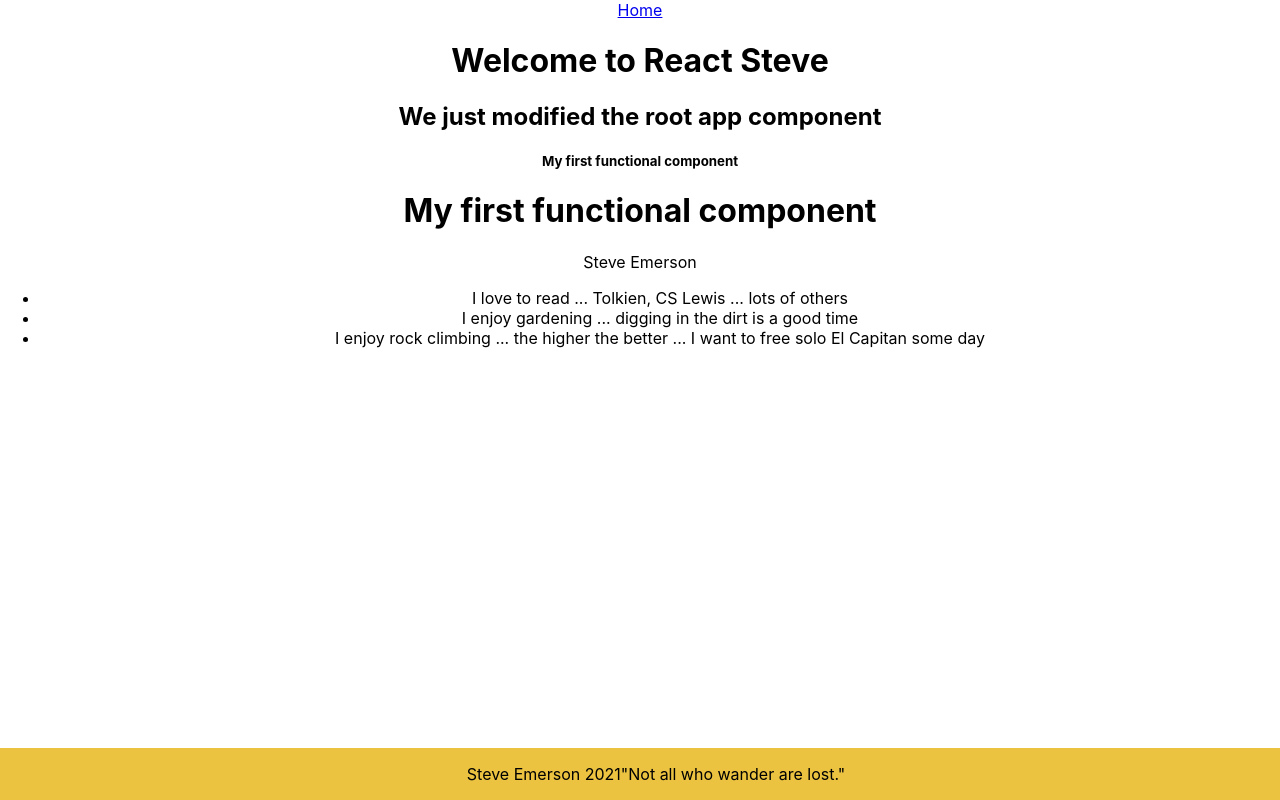
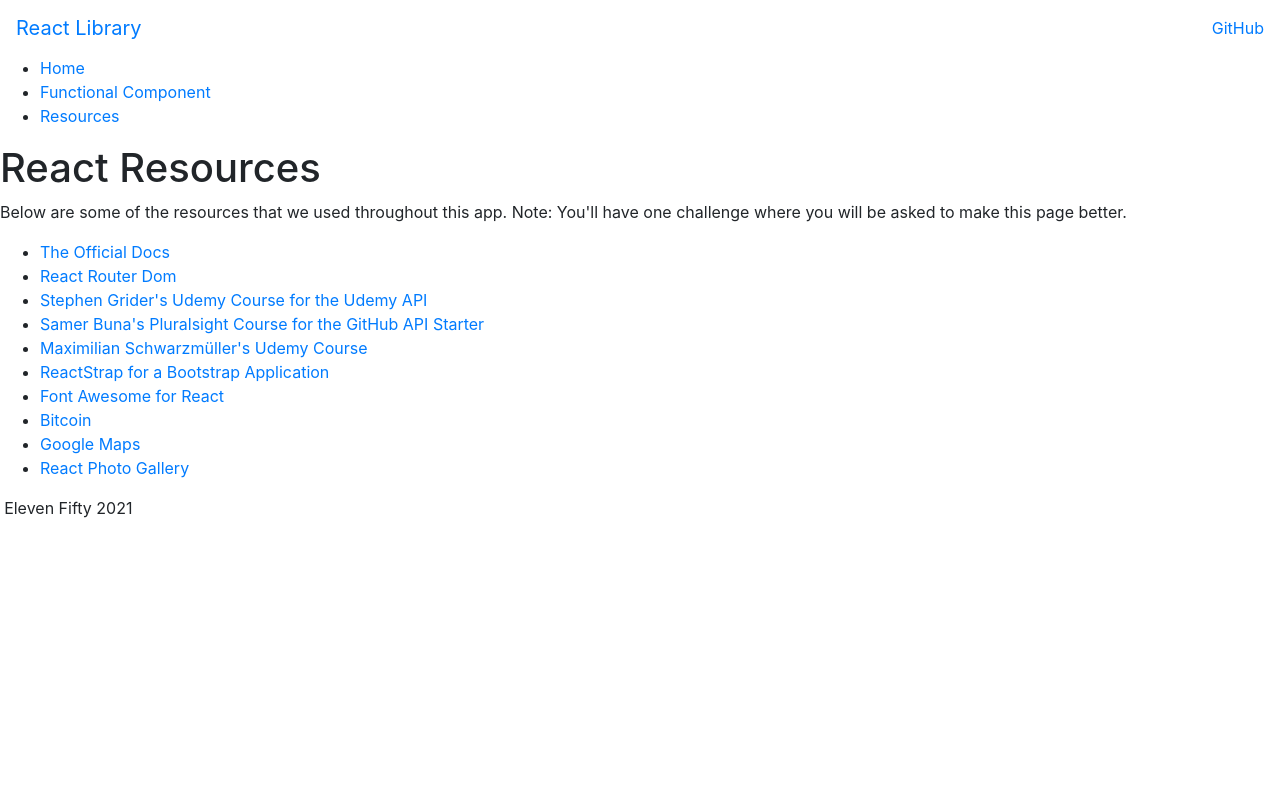
Before and after one commit to SteveEmerson/react_fundamentals, a React (Create React App) app: page /resources in a window 1280 px wide. Built offline with nearby package versions, Linux system fonts and the light colour scheme.

Commit message:
Completed 'Project Setup'

```diff
--- a/src/App.js
+++ b/src/App.js
@@ -1,22 +1,24 @@
 import logo from './logo.svg';
+import React from 'react';
+import 'bootstrap/dist/css/bootstrap.css';
 import './App.css';
-import Header from './components/Header';
-import Bio from './components/challenges/day01/Bio';
-import Footer from './components/challenges/day01/Footer'
-import Home from './components/challenges/day01/Home'
+import Header from './components/site/Header';
+//import Bio from './components/challenges/day01/Bio';
+import Footer from './components/site/Footer'
+//import Home from './components/site/Home'
+import Sidebar from './components/site/Sidebar';
+import {
+  BrowserRouter as Router,
+} from 'react-router-dom';
 
-function App() {
-  // This is the root component
-  const name = "Steve";
+const App = () => {
   return (
-    <div className="App">
-      {/* Comments inside here need to be in {} and use block comment */}
-      <Home/>
-      <h1>Welcome to React {name}</h1>
-      <h2>We just modified the root app component</h2>
+    <div>
       <Header />
-      <Bio />
-      <Footer/>
+      <Router>
+        <Sidebar />
+      </Router>
+      <Footer />
     </div>
   );
 }
--- a/src/components/Header.js
+++ /dev/null
@@ -1,10 +0,0 @@
-// import React from 'react'
-// The above is necessary if you are creating a class component  ... not with a function component
-
-const Header = () => {
-  return(
-    <h5>My first functional component</h5>
-  )
-};
-
-export default Header;
--- a/src/components/challenges/day01/Bio.js
+++ b/src/components/challenges/day01/Bio.js
@@ -1,3 +1,4 @@
+import React from 'react';
 const Bio = () => {
   return(
     /* The contents must have one parent but it can be just a "dummy" element as a container*/
--- a/src/components/challenges/day01/Footer.js
+++ /dev/null
@@ -1,18 +0,0 @@
-const Footer = () => {
-
-  let year = new Date().getFullYear();
-
-  return(
-    /* The contents must have one parent but it can be just a "dummy" element as a container*/
-    <>
-      <div class="footer">
-        <span class="copyright">Steve Emerson {year}</span>
-        <span class="copyright">"Not all who wander are lost."</span>
-      </div>
-
-    </>
-
-  )
-};
-
-export default Footer;
--- a/src/components/challenges/day01/Home.js
+++ /dev/null
@@ -1,11 +0,0 @@
-const Home = () => {
-  return(
-    /* The contents must have one parent but it can be just a "dummy" element as a container*/
-    <>
-      <a href="/" >Home </a>
-    </>
-
-  )
-};
-
-export default Home;
--- /dev/null
+++ b/src/components/site/Footer.js
@@ -0,0 +1,20 @@
+import React from 'react';
+import { Row } from 'reactstrap';
+
+const Footer = () => {
+
+  let year = new Date().getFullYear();
+
+  return(
+    /* The contents must have one parent but it can be just a "dummy" element as a container*/
+
+      <footer>
+        <Row>
+          <p>&copy; Eleven Fifty {year}</p>
+        </Row>
+
+      </footer>
+  );
+};
+
+export default Footer;
--- /dev/null
+++ b/src/components/site/Header.js
@@ -0,0 +1,28 @@
+import React from 'react'
+// The above is necessary if you are creating a class component  ... not with a function component
+import {
+  Navbar,
+  NavbarBrand,
+  Nav,
+  NavItem,
+  NavLink
+} from 'reactstrap';
+
+const Header = () => {
+  return(
+    <header>
+      <Navbar className = "header">
+        <NavbarBrand href="/"> React Library </NavbarBrand>
+        <Nav className="ml-auto" navbar>
+          <NavItem>
+            <NavLink href="https://github.com/SteveEmerson/react_fundamentals.git">
+              GitHub
+            </NavLink>
+          </NavItem>
+        </Nav>
+      </Navbar>
+    </header>
+  );
+};
+
+export default Header;
--- /dev/null
+++ b/src/components/site/Home.js
@@ -0,0 +1,28 @@
+import React from 'react';
+import { Link } from 'react-router-dom';
+
+const Home = () => {
+  return(
+    <div className="main">
+      <div className="mainDiv">
+        <h1>Welcome to React Fundamentals at Eleven Fifty</h1>
+
+        <p>This app is intended to be a starter/tutorial app for your upcoming project and a learning sandbox for tou in months and years to come should you continue to develop software with React. In this application we will work through some of the basic React concepts, build out some small applications, and then unleash you to build your own applications.</p>
+        <hr/>
+        <h1>Important Notes</h1>
+        <ul>
+          <li>Being component based, you can move on to the next module.</li>
+          <li>The styling is intentionally bland in some spots. Just a sandbox.</li>
+          <li>At this phase the site is not yet responsive.</li>
+          <li>Refactor the text on this page and make this your own portfolio project.</li>
+          <li>This app just scratches the surface of what is possible with React.</li>
+          <li>We have tried to collect the very best resources for this app, and we have cited those <Link to='/resources'>here</Link>.</li>
+          <li>The set up for this app might be the most confusing part. Hang in there...</li>
+          <li><Link to="/resources">React Resources</Link></li>
+        </ul>
+      </div>
+    </div>
+  );
+};
+
+export default Home;
--- /dev/null
+++ b/src/components/site/Resources.js
@@ -0,0 +1,65 @@
+import React from 'react';
+
+const Resources = () => {
+    return (
+        <div className="main">
+            <div className="mainDiv">
+                <h1>React Resources</h1>
+                <p>Below are some of the resources that we used throughout this app. Note: You'll have one challenge where you will be asked to make this page better.</p>
+                <ul>
+                    <li>
+                       <a href="https://reactjs.org/docs/getting-started.html" target="_blank">
+                          The Official Docs
+                       </a>
+                    </li>
+                    <li>
+                       <a href="https://reacttraining.com/react-router" target="_blank">
+                          React Router Dom
+                       </a>
+                    </li>
+                    <li>
+                       <a href="https://www.udemy.com/course/react-redux/" target="_blank">
+                          Stephen Grider's Udemy Course for the Udemy API
+                       </a>
+                    </li>
+                    <li>
+                       <a href="https://www.pluralsight.com/course/react-js-getting-started" target="_blank">
+                          Samer Buna's Pluralsight Course for the GitHub API Starter
+                       </a>
+                    </li>
+                    <li>
+                       <a href="https://www.udemy.com/course/react-the-guide-incl-redux" target="_blank">
+                          Maximilian Schwarzmüller's Udemy Course
+                       </a>
+                    </li>
+                    <li>
+                       <a href="https://reactstrap.github.io/" target="_blank">
+                          ReactStrap for a Bootstrap Application
+                       </a>
+                    </li>
+                    <li>
+                       <a href="https://gorangajic.github.io/react-icons/fa.html" target="_blank">
+                          Font Awesome for React
+                       </a>
+                    </li>
+                    <li>
+                       <a href="https://github.com/bmorelli25/interactive-bitcoin-price-chart" target="_blank">
+                          Bitcoin
+                       </a>
+                    </li>
+                    <li>
+                       <a href="https://github.com/mthorry/earthquakes-mapper" target="_blank">
+                          Google Maps
+                       </a>
+                    </li>
+                    <li>
+                       <a href="https://neptunian.github.io/react-photo-gallery" target="_blank">
+                          React Photo Gallery
+                       </a>
+                    </li>
+               </ul>
+            </div>
+        </div>
+    );
+}
+export default Resources;
--- /dev/null
+++ b/src/components/site/Sidebar.js
@@ -0,0 +1,31 @@
+import React from 'react';
+import {
+  Route,
+  Link,
+  Switch
+} from 'react-router-dom';
+import Home from './Home';
+import Resources from './Resources';
+
+const Sidebar = () => {
+  return (
+    <div className="Sidebar">
+      <div className="sidebar-list-styling">
+        <ul className="sidebar-list list unstyled">
+          <li><Link to='/'>Home</Link></li>
+          <li><Link to='/functionalcomponent'>Functional Component</Link></li>
+          <li><Link to='/resources'>Resources</Link></li>
+        </ul>
+      </div>
+      <div className="sidebar-route">
+        <Switch>
+          <Route exact path='/home'><Home /></Route>
+          <Route exact path='/resources'><Resources/></Route>
+          <Route exact path='/'><Home /></Route>
+        </Switch>
+      </div>
+    </div>
+  );
+};
+
+export default Sidebar
```
Also changed, not shown: package.json (+15 -12 lines), 1 other file (tests, documents, lock files or other folders).
